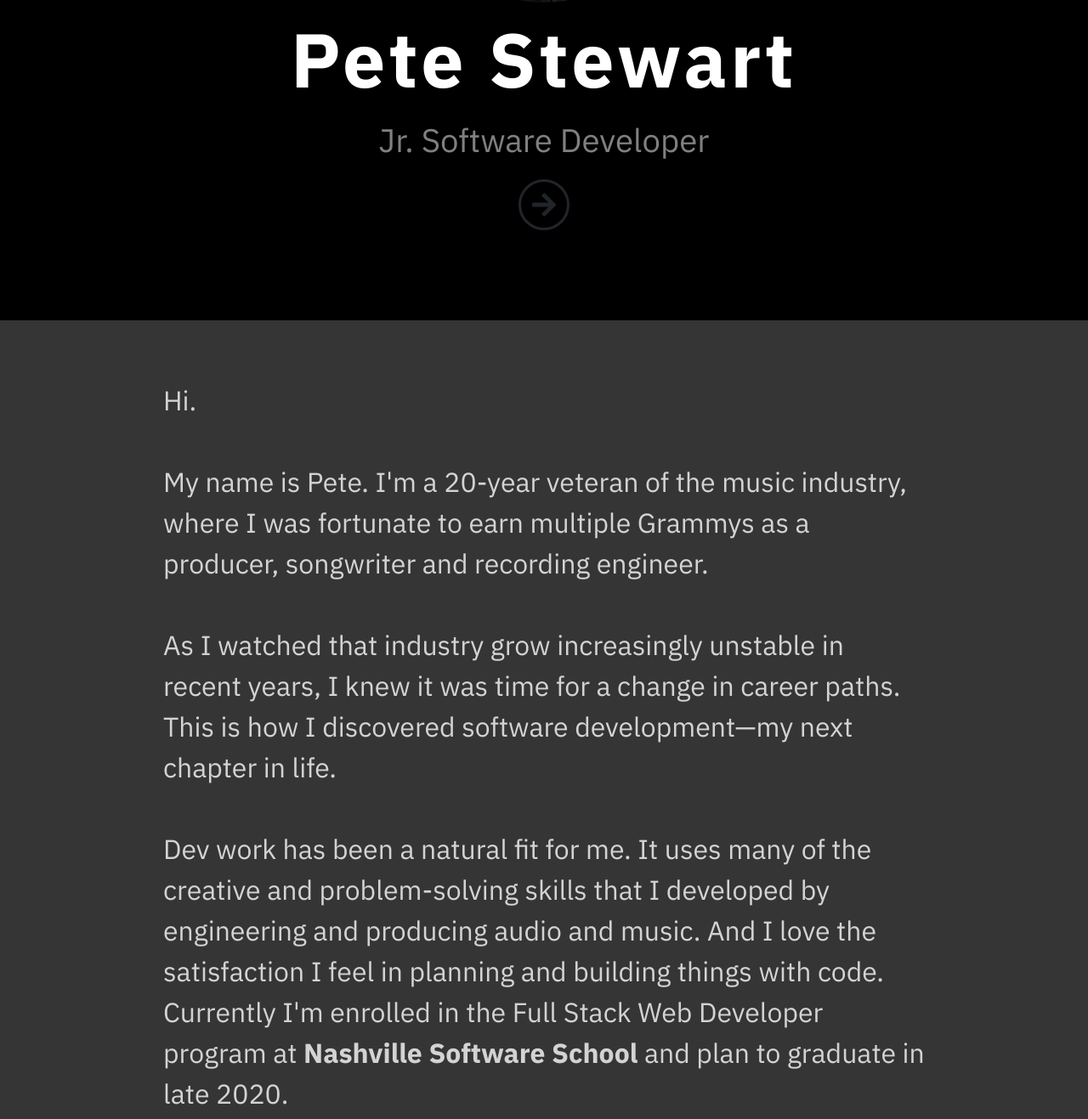
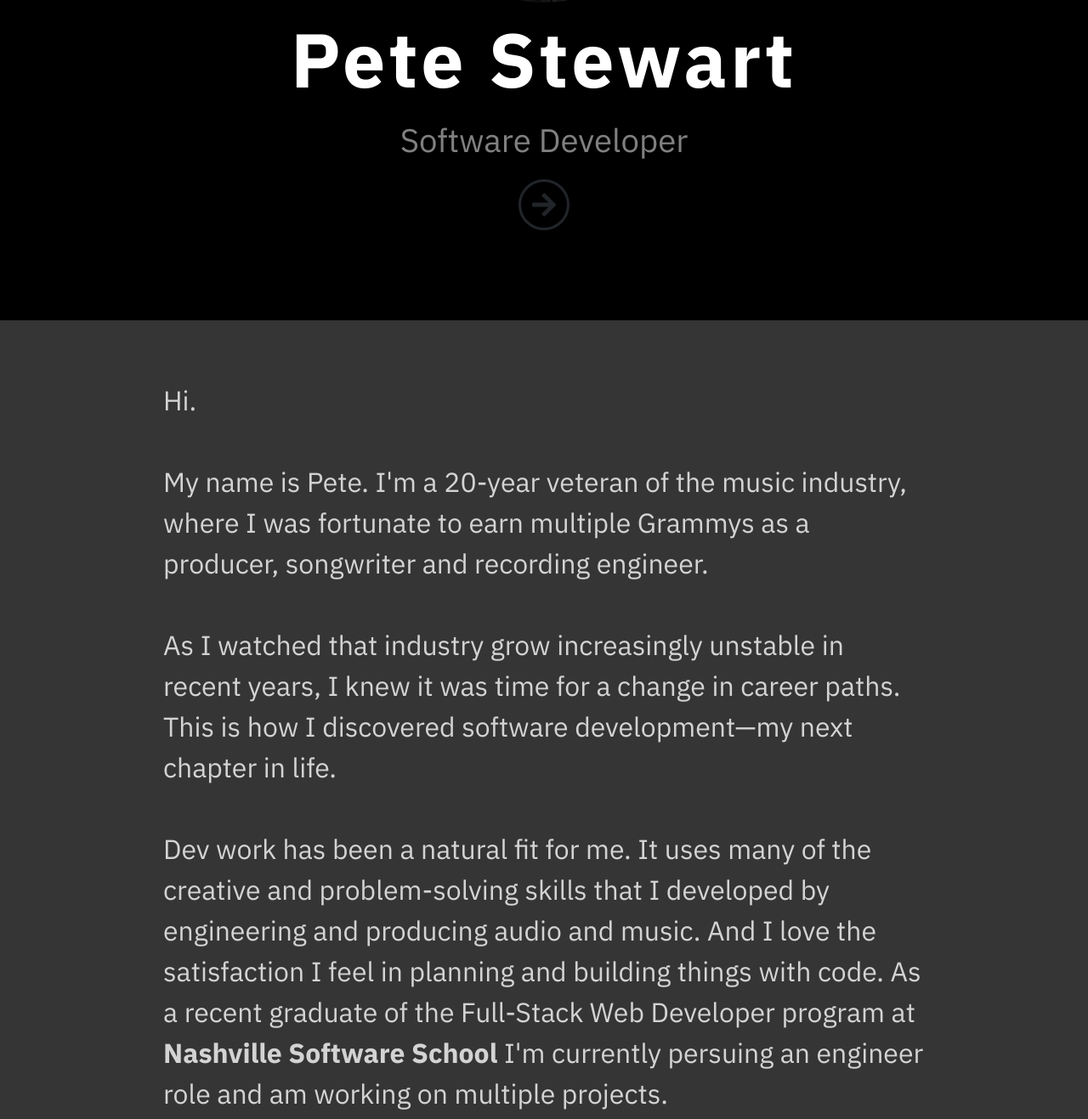
Before and after one commit to petestewart/personal-bio-site, a website built with webpack: page src/index.html in a window 1280 px wide. Shown: the part 423-1740 px from the top of the page at 85% size. Built offline with nearby package versions, Linux system fonts and the light colour scheme; no server answers.

Commit message:
updated bio

```diff
--- a/src/index.html
+++ b/src/index.html
@@ -27,7 +27,7 @@
           <img src="images/profilepic.jpg" alt="">
         </div>
         <span class="text1">Pete Stewart</span>
-        <span class="text2 text0">Jr. Software Developer</span>
+        <span class="text2 text0">Software Developer</span>
         <!-- <div class="down-button"> -->
         <a href="#bio-top" class="down-button mt-3">
           <i class="fa fa-arrow-right fa-2x" aria-hidden="true"></i>
@@ -44,7 +44,7 @@
 
         <p>As I watched that industry grow increasingly unstable in recent years, I knew it was time for a change in career paths. This is how I discovered software development—my next chapter in life.</p>
 
-        <p>Dev work has been a natural fit for me. It uses many of the creative and problem-solving skills that I developed by engineering and producing audio and music. And I love the satisfaction I feel in planning and building things with code. Currently I'm enrolled in the Full Stack Web Developer program at <a href="http://nashvillesoftwareschool.com/" target="_blank">Nashville Software School</a> and plan to graduate in late 2020.</p>
+        <p>Dev work has been a natural fit for me. It uses many of the creative and problem-solving skills that I developed by engineering and producing audio and music. And I love the satisfaction I feel in planning and building things with code. As a recent graduate of the Full-Stack Web Developer program at <a href="http://nashvillesoftwareschool.com/" target="_blank">Nashville Software School</a> I'm currently persuing an engineer role and am working on multiple projects.</p>
         <a href="#portfolio-top" class="down-button"><i class="fa fa-arrow-right fa-1x" aria-hidden="true"></i></a>
       </div>
     </div>
```
